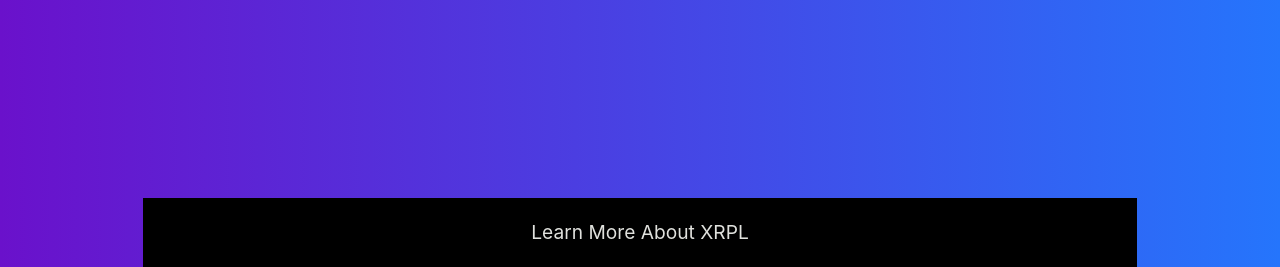
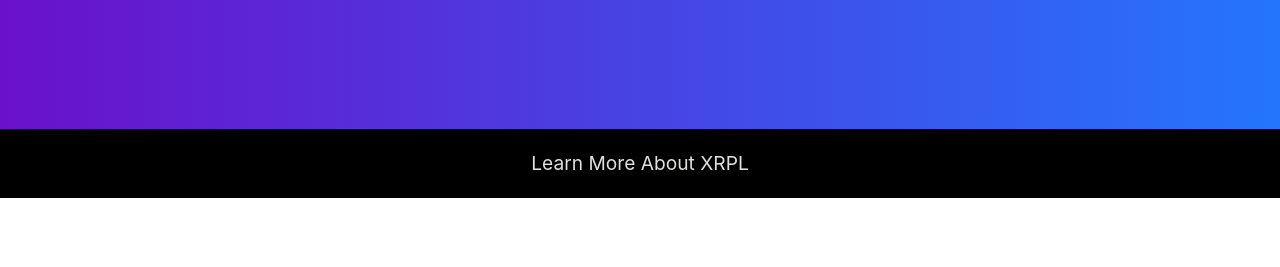
Before and after one commit to selcukemiravci/xrpl-office-experience, a plain HTML site: page public/index.html in a window 1280 px wide. Shown: the part 602-869 px from the top of the page. After the commit the page ends 800 px from the top, so only its background shows below. Drawn offline with nearby package versions, Linux system fonts and the light colour scheme; some packages are replaced by stand-ins of ours; a script that the page names is missing.

Commit message:
Updated the frontend - fully responsive 🚀

```diff
--- a/public/index.html
+++ b/public/index.html
@@ -23,6 +23,7 @@
     <link rel="stylesheet" type="text/css" href="styles.css"></head>
   </head>
   <body>
+    <div id="content">
     <div class="container h-100 custom-container">
     <!-- Main content of the page inside a Bootstrap container for alignment -->
     <div class="container h-100">
@@ -45,7 +46,7 @@
           </div>
       </div>
   </div>
-
+  </div>
     <!-- Footer with a link to more information about XRPL -->
     <footer>
         <a href="https://xrpl.org/docs.html?utm_source=workshop&utm_medium=jason-morgan-state-mar-23&utm_campaign=dev-advocacy#reserves" style="color: #E0E1DD;">Learn More About XRPL</a>
--- a/public/styles.css
+++ b/public/styles.css
@@ -1,10 +1,9 @@
 body, html {
-  height: 100%; /* Make sure the body and html cover full viewport height */
+  height: 100%; /* Full viewport height */
+  display: flex;
+  flex-direction: column; /* Stack children vertically */
   background: linear-gradient(to right, #6a11cb 0%, #2575fc 100%);
   color: #E0E1DD;
-  display: flex;
-  flex-direction: column; /* Stack children vertically */
-  justify-content: space-between; /* distribute items evenly, with equal space around them */
 }
 
 .btn {
@@ -22,20 +21,27 @@
   display: none;
 }
 
+#content {
+  flex: 1 0 auto; /* Flex grow, shrink, basis */
+  display: flex;
+  flex-direction: column;
+}
+
 footer {
+  flex-shrink: 0; /* Prevents the footer from shrinking */
+  width: 100%; /* Full width */
   text-align: center;
   background-color: #000000;
   color: white;
   padding: 10px 0;
 }
-
 .container {
+  flex-grow: 1; /* It will take up any remaining space */
   display: flex;
   flex-direction: column; /* Stack children vertically */
   justify-content: space-between; /* distribute items evenly, with equal space around them */
-  height: calc(100vh - 60px); /* Deduct the height of footer */
-  margin-top: 20px; /* Add some top margin */
 }
+
 .header {
   display: flex;
   justify-content: center; /* Horizontally center children */
@@ -70,7 +76,8 @@
   padding: 15px 30px; /* Adjust button padding */
 }
 footer {
-  padding: 20px 0; /* Increase footer padding */
+  font-size: 1.0em; /* Change according to your needs */
+  padding: 20px 0;
 }
 }
 
@@ -87,6 +94,7 @@
   padding: 16px 32px;
 }
 footer {
+  font-size: 0.9em; /* Change according to your needs */
   padding: 18px 0;
 }
 }
@@ -104,7 +112,8 @@
   padding: 14px 28px;
 }
 footer {
-  padding: 16px 0;
+  font-size: 0.8em; /* Change according to your needs */
+  padding: 14px 0;
 }
 }
 
```
Also changed, not shown: public/index-nft.html (+2 -1 lines), 2 other files.
